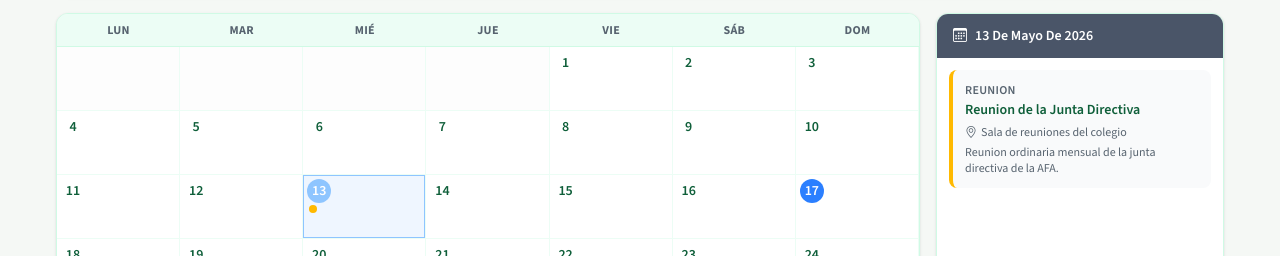
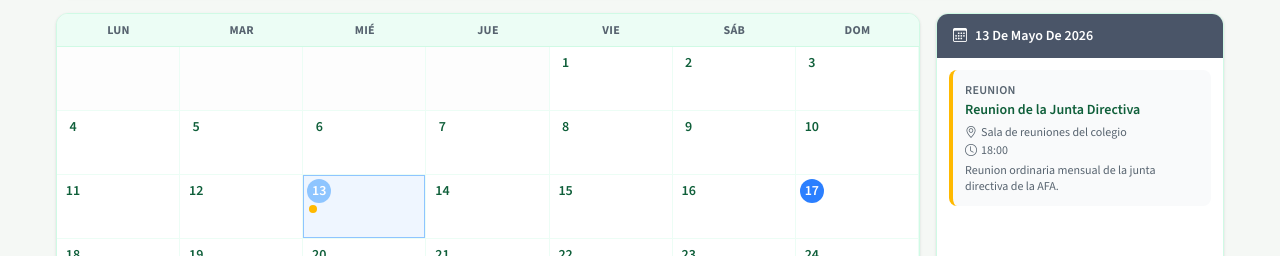
Before and after one commit to robeche/afa, a Next.js app: page /es/actividades in a window 1280 px wide. Both pictures are taken after a click on the button "13". Shown: the part 305-561 px from the top of the page. Built offline with nearby package versions, Linux system fonts and the light colour scheme; no server answers; the database is empty.

Commit message:
feat: sustituir fecha_fin por hora_inicio en actividades

```diff
--- a/src/components/ui/activity-calendar.tsx
+++ b/src/components/ui/activity-calendar.tsx
@@ -90,7 +90,7 @@ function buildCalendarGrid(year: number, month: number): (Date | null)[] {
 function eventsForDay(activities: Actividad[], date: Date): Actividad[] {
   const ds = toISODate(date);
   return activities.filter(
-    (a) => a.publicada && ds >= a.fecha_inicio && ds <= a.fecha_fin
+    (a) => a.publicada && ds === a.fecha_inicio
   );
 }
 
@@ -117,7 +117,8 @@ export function ActivityCalendar({ initialActivities, lang }: ActivityCalendarPr
     if (sessionLoading) return;
     const supabase = getBrowserSupabaseClient();
     const fetchActivities = async () => {
-      let query = supabase.from("actividades").select("*").order("fecha_inicio");
+      // eslint-disable-next-line @typescript-eslint/no-explicit-any
+      let query = (supabase.from("actividades") as any).select("*").order("fecha_inicio");
       if (!isAdmin) {
         query = query.eq("publicada", true);
       }
@@ -129,7 +130,8 @@ export function ActivityCalendar({ initialActivities, lang }: ActivityCalendarPr
 
   async function refetch() {
     const supabase = getBrowserSupabaseClient();
-    let query = supabase.from("actividades").select("*").order("fecha_inicio");
+    // eslint-disable-next-line @typescript-eslint/no-explicit-any
+    let query = (supabase.from("actividades") as any).select("*").order("fecha_inicio");
     if (!isAdmin) query = query.eq("publicada", true);
     const { data } = await query;
     if (data) setActivities(data as Actividad[]);
@@ -371,6 +373,12 @@ export function ActivityCalendar({ initialActivities, lang }: ActivityCalendarPr
                         {ev.ubicacion}
                       </p>
                     )}
+                    {ev.hora_inicio && (
+                      <p className="mt-0.5 flex items-center gap-1 text-xs text-[var(--color-muted)]">
+                        <i className="bi bi-clock" />
+                        {ev.hora_inicio}
+                      </p>
+                    )}
                     <p className="mt-1 line-clamp-3 text-xs text-[var(--color-muted)]">
                       {lang === "eu" ? ev.descripcion_eu : ev.descripcion_es}
                     </p>
--- a/src/components/ui/activity-form-modal.tsx
+++ b/src/components/ui/activity-form-modal.tsx
@@ -44,7 +44,7 @@ export function ActivityFormModal({ activity, onSave, onClose }: ActivityFormMod
     titulo_eu: activity?.titulo_eu ?? "",
     tipo: activity?.tipo ?? "Taller",
     fecha_inicio: activity?.fecha_inicio ?? "",
-    fecha_fin: activity?.fecha_fin ?? "",
+    hora_inicio: activity?.hora_inicio ?? "",
     ubicacion: activity?.ubicacion ?? "",
     descripcion_es: activity?.descripcion_es ?? "",
     descripcion_eu: activity?.descripcion_eu ?? "",
@@ -101,19 +101,17 @@ export function ActivityFormModal({ activity, onSave, onClose }: ActivityFormMod
         ...form,
         slug: slugify(form.titulo_es),
         imagen_url,
-        // If no end date provided, default to start date
-        fecha_fin: form.fecha_fin || form.fecha_inicio,
       };
 
       if (isEdit && activity?.id) {
-        const { error: dbError } = await supabase
-          .from("actividades")
+        // eslint-disable-next-line @typescript-eslint/no-explicit-any
+        const { error: dbError } = await (supabase.from("actividades") as any)
           .update(payload)
           .eq("id", activity.id);
         if (dbError) throw new Error(dbError.message);
       } else {
-        const { error: dbError } = await supabase
-          .from("actividades")
+        // eslint-disable-next-line @typescript-eslint/no-explicit-any
+        const { error: dbError } = await (supabase.from("actividades") as any)
           .insert(payload);
         if (dbError) throw new Error(dbError.message);
       }
@@ -232,7 +230,7 @@ export function ActivityFormModal({ activity, onSave, onClose }: ActivityFormMod
             {/* Fecha inicio */}
             <div>
               <label className="label-base" htmlFor="af-fecha-inicio">
-                Fecha inicio <span aria-hidden="true">*</span>
+                Fecha <span aria-hidden="true">*</span>
               </label>
               <input
                 id="af-fecha-inicio"
@@ -244,20 +242,16 @@ export function ActivityFormModal({ activity, onSave, onClose }: ActivityFormMod
               />
             </div>
 
-            {/* Fecha fin */}
+            {/* Hora inicio */}
             <div>
-              <label className="label-base" htmlFor="af-fecha-fin">
-                Fecha fin{" "}
-                <span className="text-xs font-normal text-[var(--color-muted)]">
-                  (si difiere de inicio)
-                </span>
+              <label className="label-base" htmlFor="af-hora-inicio">
+                Hora de inicio
               </label>
               <input
-                id="af-fecha-fin"
-                type="date"
-                value={form.fecha_fin}
-                min={form.fecha_inicio}
-                onChange={(e) => set("fecha_fin", e.target.value)}
+                id="af-hora-inicio"
+                type="time"
+                value={form.hora_inicio}
+                onChange={(e) => set("hora_inicio", e.target.value)}
                 className="input-base"
               />
             </div>
--- a/src/lib/utils/mock-content.ts
+++ b/src/lib/utils/mock-content.ts
@@ -38,7 +38,7 @@ export const mockActividades: Actividad[] = [
     descripcion_es: "Dinamicas para mejorar habitos lectores en casa.",
     descripcion_eu: "Etxeko irakurketa ohiturak hobetzeko dinamikak.",
     fecha_inicio: "2026-05-20",
-    fecha_fin: "2026-05-20",
+    hora_inicio: "17:00",
     ubicacion: "Biblioteca del centro",
     tipo: "Taller",
     publicada: true,
@@ -51,7 +51,7 @@ export const mockActividades: Actividad[] = [
     descripcion_es: "Recaudacion para proyectos de mejora escolar.",
     descripcion_eu: "Eskola hobetzeko proiektuetarako diru-bilketa.",
     fecha_inicio: "2026-06-02",
-    fecha_fin: "2026-06-02",
+    hora_inicio: "11:00",
     ubicacion: "Patio principal",
     tipo: "Comunidad",
     publicada: true,
@@ -64,7 +64,7 @@ export const mockActividades: Actividad[] = [
     descripcion_es: "Reunion ordinaria mensual de la junta directiva de la AFA.",
     descripcion_eu: "AFAren batzorde nagusiaren hilero bilerargia.",
     fecha_inicio: "2026-05-13",
-    fecha_fin: "2026-05-13",
+    hora_inicio: "18:00",
     ubicacion: "Sala de reuniones del colegio",
     tipo: "Reunion",
     publicada: true,
@@ -77,7 +77,7 @@ export const mockActividades: Actividad[] = [
     descripcion_es: "Excursion familiar a las Bardenas Reales. Inscripcion previa obligatoria.",
     descripcion_eu: "Familia-irteera Bardeetara. Aurretiazko izena ematea nahitaezkoa da.",
     fecha_inicio: "2026-05-23",
-    fecha_fin: "2026-05-23",
+    hora_inicio: "08:30",
     ubicacion: "Bardenas Reales, Navarra",
     tipo: "Excursion",
     publicada: true,
@@ -90,7 +90,7 @@ export const mockActividades: Actividad[] = [
     descripcion_es: "Introduccion a la programacion y robotica con materiales del aula de extraescolares.",
     descripcion_eu: "Eskolaz kanpoko gelako materialekin programazio eta robotikaren sarrera.",
     fecha_inicio: "2026-05-28",
-    fecha_fin: "2026-05-28",
+    hora_inicio: "16:30",
     ubicacion: "Aula de informatica",
     tipo: "Taller",
     publicada: true,
@@ -103,7 +103,7 @@ export const mockActividades: Actividad[] = [
     descripcion_es: "Actuaciones de los alumnos en el patio del colegio. Entrada libre.",
     descripcion_eu: "Ikasleenak jokaldiak eskola-patioan. Sarrera librea.",
     fecha_inicio: "2026-06-19",
-    fecha_fin: "2026-06-19",
+    hora_inicio: "18:00",
     ubicacion: "Patio principal",
     tipo: "Festival",
     publicada: true,
@@ -116,7 +116,7 @@ export const mockActividades: Actividad[] = [
     descripcion_es: "Asamblea ordinaria anual. Presentacion de cuentas y eleccion de junta.",
     descripcion_eu: "Urteko ohiko batzarra. Kontu aurkezpena eta batzorde hautaketa.",
     fecha_inicio: "2026-06-10",
-    fecha_fin: "2026-06-10",
+    hora_inicio: "19:00",
     ubicacion: "Salón de actos",
     tipo: "Reunion",
     publicada: true,
--- a/src/types/domain.ts
+++ b/src/types/domain.ts
@@ -24,7 +24,7 @@ export interface Actividad {
   descripcion_es: string;
   descripcion_eu: string;
   fecha_inicio: string;
-  fecha_fin: string;
+  hora_inicio?: string;
   ubicacion: string;
   tipo: string;
   imagen_url?: string;
```
